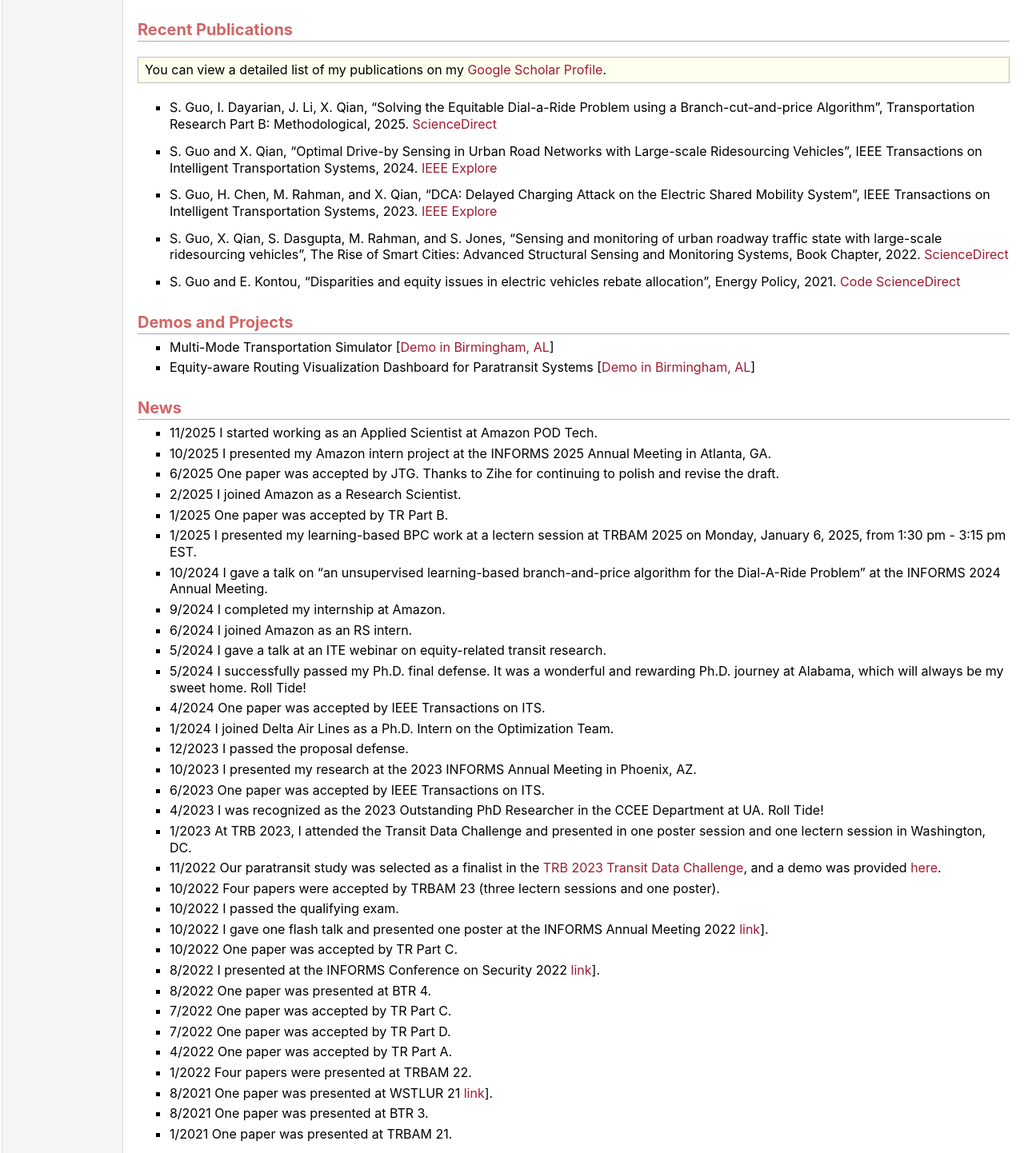
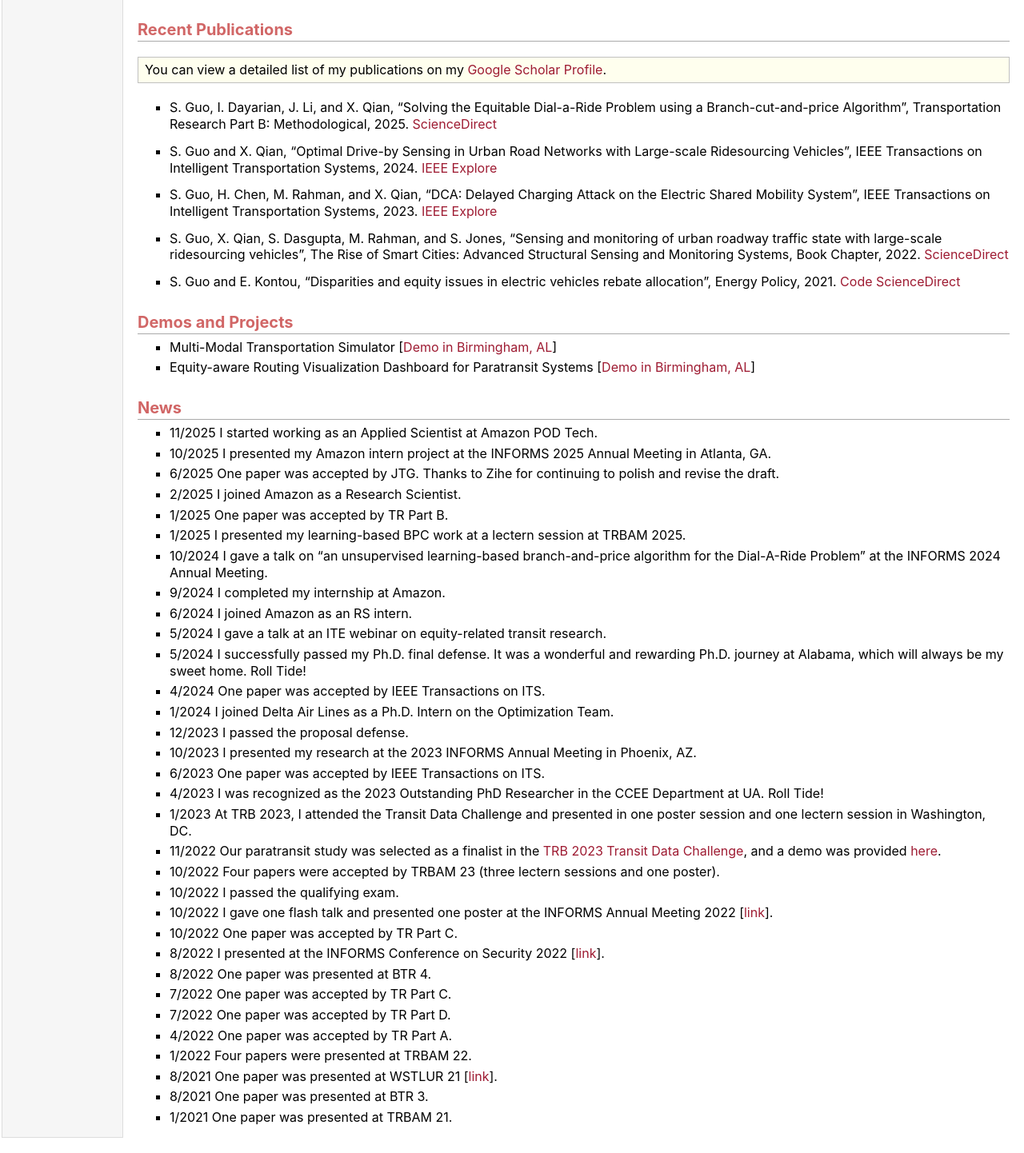
Before and after one commit to sguo28/sguo28.github.io, a plain HTML site: page index.html in a window 1280 px wide. Shown: the part 1001-2443 px from the top of the page at 80% size. Drawn offline with Linux system fonts and the light colour scheme.

Commit message:
Fix broken News links, typos, and wording on index page

```diff
--- a/index.html
+++ b/index.html
@@ -39,8 +39,8 @@ E-mail: <i>sguo18</i>@ua.edu <br />
 </td></tr></table>
 <h2>About Me</h2>
 <p>I am currently working as an Applied Scientist at Amazon, based in San Diego, CA.</p>
-<p>I earned my Ph.D. in Transportation System Engineering (TSE) from <a href="https://www.ua.edu/">The University of Alabama (UA)</a>. My advisor was <a href="https://profiles.rice.edu/faculty/xinwu-qian">Dr. Xinwu Qian</a> (now at Rice University). For OR-related work, I worked closely with <a href="https://dayarian.people.ua.edu/">Dr. Iman Dayarian</a> from the Culverhouse College of Business at UA.</p>
-<p>During my Ph.D. journey, I was actively involved in the growth of the <a href="https://ati.ua.edu/">Alabama Transportation Institute (ATI)</a>, where I contributed to multiple DOT projects. I was a primary contributor of <a href="https://github.com/sguo28/DCA_Simulator">an EV simulation platform</a> and the <a href="https://news.ua.edu/2022/08/federal-award-to-help-ua-electrify-crimson-ride/">Electric Bus Program for UA Crimson Ride</a>. I am deeply thankful for the generous support and assistance provided by ATI.</p>
+<p>I earned my Ph.D. in Transportation Systems Engineering (TSE) from <a href="https://www.ua.edu/">The University of Alabama (UA)</a>. My advisor was <a href="https://profiles.rice.edu/faculty/xinwu-qian">Dr. Xinwu Qian</a> (now at Rice University). For OR-related work, I worked closely with <a href="https://dayarian.people.ua.edu/">Dr. Iman Dayarian</a> from the Culverhouse College of Business at UA.</p>
+<p>During my Ph.D. journey, I was actively involved in the growth of the <a href="https://ati.ua.edu/">Alabama Transportation Institute (ATI)</a>, where I contributed to multiple DOT projects. I was a primary contributor to <a href="https://github.com/sguo28/DCA_Simulator">an EV simulation platform</a> and the <a href="https://news.ua.edu/2022/08/federal-award-to-help-ua-electrify-crimson-ride/">Electric Bus Program for UA Crimson Ride</a>. I am deeply thankful for the generous support and assistance provided by ATI.</p>
 <h2>Related Experience</h2>
 <p><i>Amazon - POD Tech</i>, San Diego, CA (2025.2 - Now)</p>
 <ul>
@@ -71,10 +71,10 @@ B.S. in Civil Engineering<br /></p>
 <h2>Recent Publications</h2>
 <div class="infoblock">
 <div class="blockcontent">
-<p>You can view a detailed list of my publications on my  <a href="https://scholar.google.ca/citations?user=F_Om8WAAAAAJ&amp;hl=en">Google Scholar Profile</a>.</p>
+<p>You can view a detailed list of my publications on my <a href="https://scholar.google.ca/citations?user=F_Om8WAAAAAJ&amp;hl=en">Google Scholar Profile</a>.</p>
 </div></div>
 <ul>
-<li><p>S. Guo, I. Dayarian, J. Li, X. Qian, &ldquo;Solving the Equitable Dial-a-Ride Problem using a Branch-cut-and-price Algorithm&rdquo;, Transportation Research Part B: Methodological, 2025. <a href="https://www.sciencedirect.com/science/article/abs/pii/S019126152400273X">ScienceDirect</a></p>
+<li><p>S. Guo, I. Dayarian, J. Li, and X. Qian, &ldquo;Solving the Equitable Dial-a-Ride Problem using a Branch-cut-and-price Algorithm&rdquo;, Transportation Research Part B: Methodological, 2025. <a href="https://www.sciencedirect.com/science/article/abs/pii/S019126152400273X">ScienceDirect</a></p>
 </li>
 </ul>
 <ul>
@@ -95,7 +95,7 @@ B.S. in Civil Engineering<br /></p>
 </ul>
 <h2>Demos and Projects</h2>
 <ul>
-<li><p>Multi-Mode Transportation Simulator [<a href="https://sguo28.github.io/multimodal-transit-viz/viz.html">Demo in Birmingham, AL</a>]</p>
+<li><p>Multi-Modal Transportation Simulator [<a href="https://sguo28.github.io/multimodal-transit-viz/viz.html">Demo in Birmingham, AL</a>]</p>
 </li>
 <li><p>Equity-aware Routing Visualization Dashboard for Paratransit Systems [<a href="https://sguo28.github.io/rdarp_visual/main_optimal.html">Demo in Birmingham, AL</a>]</p>
 </li>
@@ -112,7 +112,7 @@ B.S. in Civil Engineering<br /></p>
 </li>
 <li><p>1/2025 One paper was accepted by TR Part B.</p>
 </li>
-<li><p>1/2025 I presented my learning-based BPC work at a lectern session at TRBAM 2025 on Monday, January 6, 2025, from 1:30 pm - 3:15 pm EST.</p>
+<li><p>1/2025 I presented my learning-based BPC work at a lectern session at TRBAM 2025.</p>
 </li>
 <li><p>10/2024 I gave a talk on &ldquo;an unsupervised learning-based branch-and-price algorithm for the Dial-A-Ride Problem&rdquo; at the INFORMS 2024 Annual Meeting.</p>
 </li>
@@ -144,11 +144,11 @@ B.S. in Civil Engineering<br /></p>
 </li>
 <li><p>10/2022 I passed the qualifying exam.</p>
 </li>
-<li><p>10/2022 I gave one flash talk and presented one poster at the INFORMS Annual Meeting 2022 <a href="[https://meetings.informs.org/wordpress/indianapolis2022/">link</a>].</p>
+<li><p>10/2022 I gave one flash talk and presented one poster at the INFORMS Annual Meeting 2022 [<a href="https://meetings.informs.org/wordpress/indianapolis2022/">link</a>].</p>
 </li>
 <li><p>10/2022 One paper was accepted by TR Part C.</p>
 </li>
-<li><p>8/2022 I presented at the INFORMS Conference on Security 2022 <a href="[https://meetings.informs.org/wordpress/2022security/agenda/">link</a>].</p>
+<li><p>8/2022 I presented at the INFORMS Conference on Security 2022 [<a href="https://meetings.informs.org/wordpress/2022security/agenda/">link</a>].</p>
 </li>
 <li><p>8/2022 One paper was presented at BTR 4.</p>
 </li>
@@ -160,7 +160,7 @@ B.S. in Civil Engineering<br /></p>
 </li>
 <li><p>1/2022 Four papers were presented at TRBAM 22.</p>
 </li>
-<li><p>8/2021 One paper was presented at WSTLUR 21 <a href="[https://pheedloop.com/WSTLUR2021/site/sessions/?id=SESP57KA7GAB2RTL7">link</a>].</p>
+<li><p>8/2021 One paper was presented at WSTLUR 21 [<a href="https://pheedloop.com/WSTLUR2021/site/sessions/?id=SESP57KA7GAB2RTL7">link</a>].</p>
 </li>
 <li><p>8/2021 One paper was presented at BTR 3.</p>
 </li>
```
Also changed, not shown: 2 other files.
